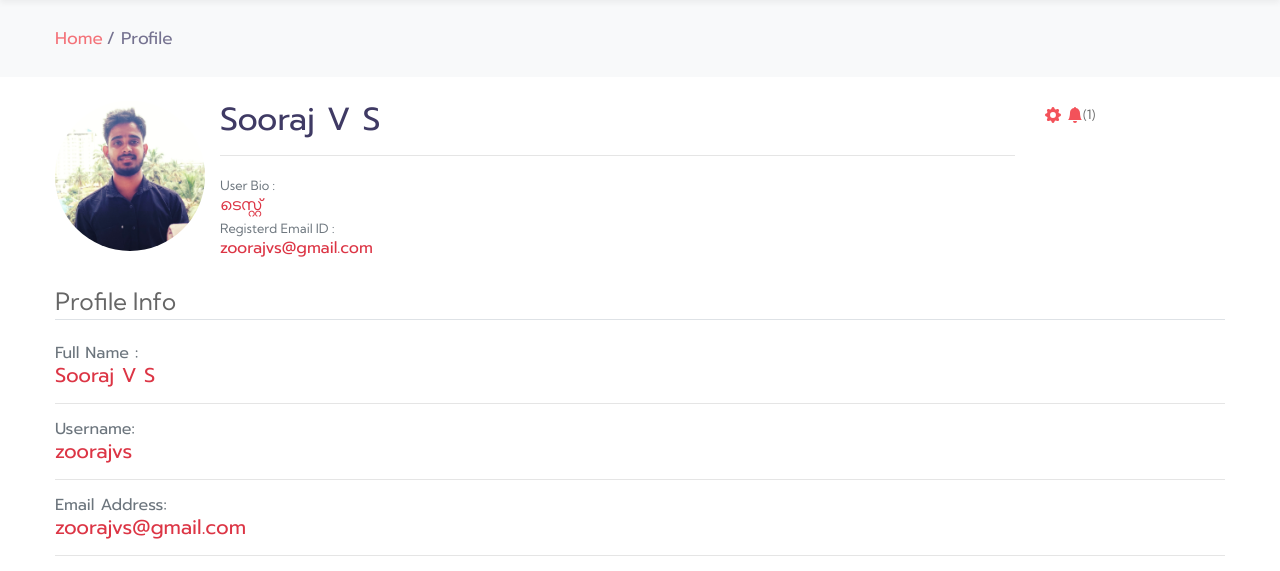
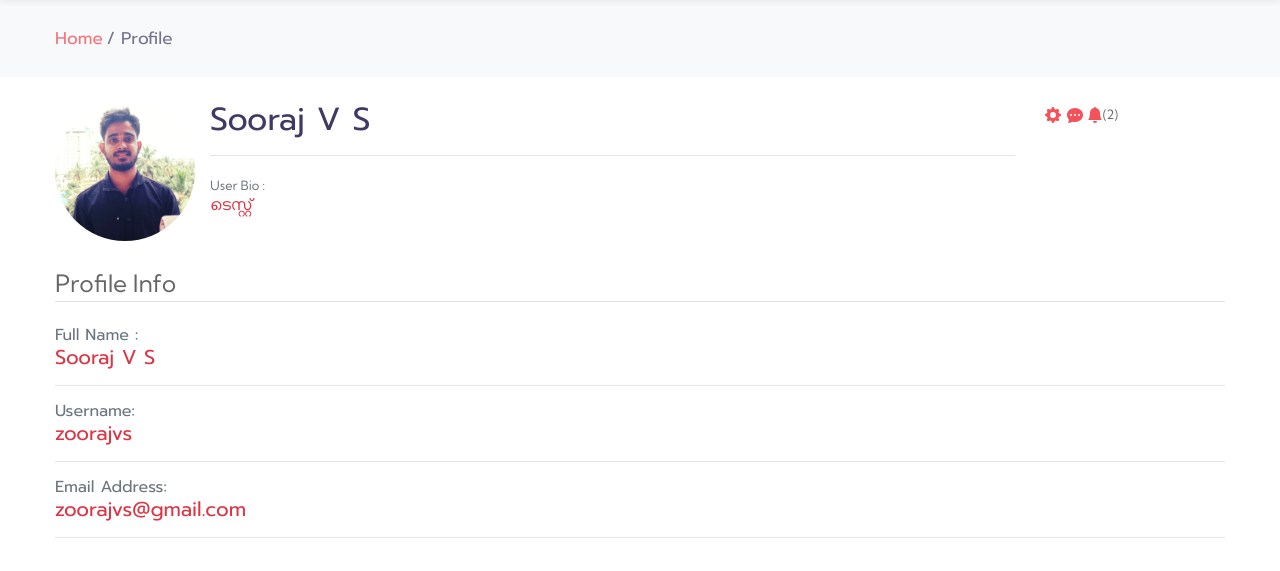
Before and after one commit to zoorajvs/insomniaticstable, a Django app: page /profileview/ in a window 1280 px wide. Shown: the part 95-666 px from the top of the page. Run offline with Django 3.2, Linux system fonts and the light colour scheme; a user stored in the database is signed in; data comes from the database, SQL or seed files in the repository; both versions use the stored data as it was after the commit; some libraries are stand-ins or nearby versions.

Commit message:
280620210934PM

```diff
--- a/endEncrypt/settings.py
+++ b/endEncrypt/settings.py
@@ -29,6 +29,7 @@ SECRET_KEY = 'django-insecure-b9n8-7y!vphgni05h46!%p#pwj9z_yf%xp&5*8v1jk_9l37c#+
 DEBUG = False
 
 ALLOWED_HOSTS = ['206.189.142.186', 'insomniatic.in']
+
 
 
 
--- a/users/templates/users/profile.html
+++ b/users/templates/users/profile.html
@@ -7,7 +7,7 @@
   <div class="media">
     <div class="conatiner">
       <br>
-    <img width="150" height="150" class="rounded-circle account-img" src="{{ user.profile.image.url }}">
+    <img width="140" height="140" class="rounded-circle account-img" src="{{ user.profile.image.url }}">
     </div>
     <div class="container">
       <div class="media-body">
--- a/users/templates/users/profile_view.html
+++ b/users/templates/users/profile_view.html
@@ -2,12 +2,22 @@
 {% load static %}
 {% load crispy_forms_filters %}
 {% block content %}
+
+
+
 <div class="container">
+  {% if messages %}
+{% for message in messages %}
+<div class="alert alert-{{ message.tags }}" role="alert">
+    {{ message }}
+</div>
+{% endfor %}
+{% endif %}
 <div class="content-section">
   <div class="media">
     <div class="conatiner">
         <br>
- <img width="150" height="150" class="rounded-circle account-img" src="{{ user.profile.image.url }}">
+ <img width="140" height="140" class="rounded-circle account-img" src="{{ user.profile.image.url }}">
     </div>
     <div class="container">
       <div class="media-body">
@@ -15,7 +25,6 @@
       <h2 class="account-heading"> {{ user.first_name }} {{ user.last_name }}</h2>
         <hr>
         <small class="text-secondary">User Bio : </small> <br>  <h6 class="text-danger">{{ user.profile.bio }}</h6>
-        <small class="text-secondary">Registerd Email ID :</small> <br> <h6 class="text-danger">{{ user.email }}<h6>
     </div>
       </div>
       <br>
@@ -34,12 +43,21 @@
                1.464 0 0 1-2.105-.872l-.1-.34zM8 10.93a2.929 2.929 0 1 1 0-5.86 2.929 2.929 0 0 1 0 5.858z"/>
         </svg>
          </a>
+         <a href="https://wa.me/+918592908234"><svg xmlns="http://www.w3.org/2000/svg" width="16" height="16" fill="currentColor"
+           class="bi bi-chat-dots-fill" viewBox="0 0 16 16">
+          <path d="M16 8c0 3.866-3.582 7-8 7a9.06 9.06 0 0 1-2.347-.306c-.584.296-1.925.864-4.181
+          1.234-.2.032-.352-.176-.273-.362.354-.836.674-1.95.77-2.966C.744 11.37 0 9.76 0 8c0-3.866
+           3.582-7 8-7s8 3.134 8 7zM5 8a1 1 0 1 0-2 0 1 1 0 0 0 2 0zm4 0a1 1 0 1 0-2 0 1 1 0 0 0 2 0zm3
+           1a1 1 0 1 0 0-2 1 1 0 0 0 0 2z"/>
+        </svg></a>
+
+
          <a href="{% url 'notifications' %}"><svg  xmlns="http://www.w3.org/2000/svg" width="16" height="16" fill="currentColor"
              class="bi bi-bell-fill" viewBox="0 0 16 16">
             <path d="M8 16a2 2 0 0 0 2-2H6a2 2 0 0 0 2 2zm.995-14.901a1 1 0
             1 0-1.99 0A5.002 5.002 0 0 0 3 6c0 1.098-.5 6-2 7h14c-1.5-1-2-5.902-2-7
             0-2.42-1.72-4.44-4.005-4.901z"/>
-          </svg></a><small>(1)</small>
+          </svg></a><small>(2)</small>
       </div>
 
   </div>
--- a/users/views.py
+++ b/users/views.py
@@ -37,7 +37,7 @@ def Profile(request):
             u_form.save()
             p_form.save()
             messages.success(request, f'Your account has been updated !')
-            return redirect('profile')
+            return redirect('profile_view')
 
     else:
         u_form = UserUpdateForm(instance=request.user)
```
Also changed, not shown: db.sqlite3.
